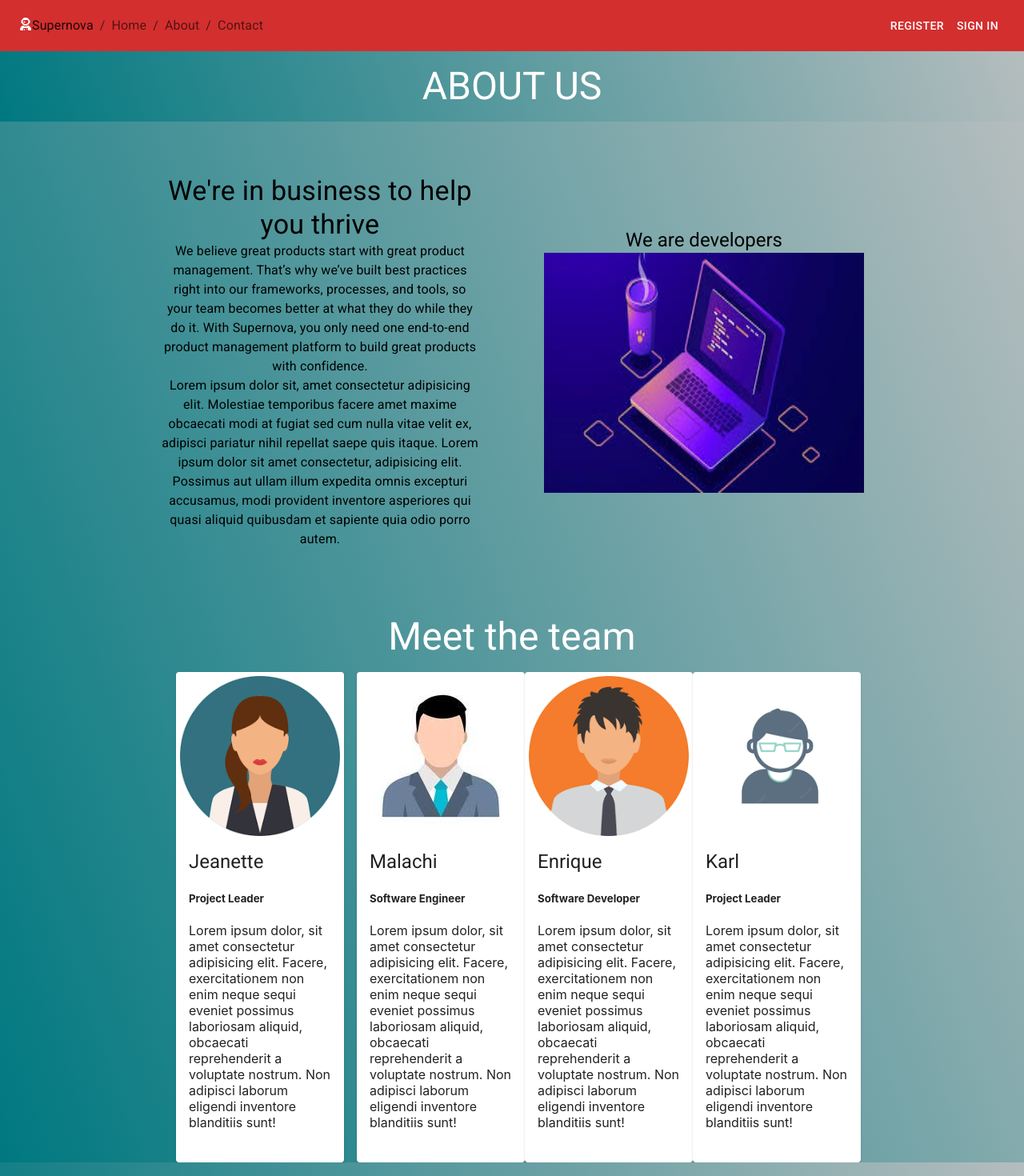
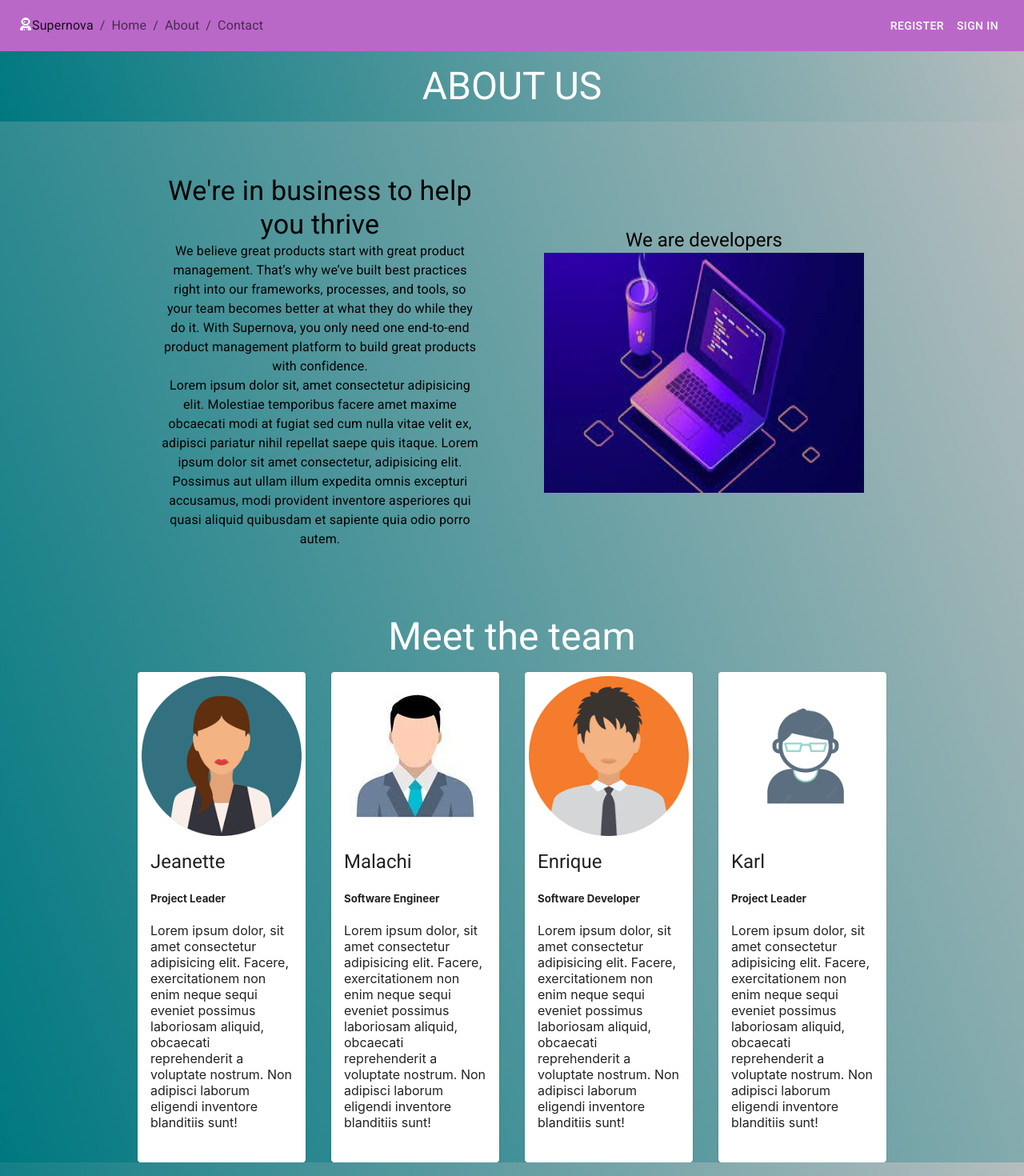
Before and after one commit to MalachiNichols/super-react, a React (Create React App) app: page /about in a window 1280 px wide. Shown: the top 1470 px of the page at 80% size. Built offline with nearby package versions, Linux system fonts and the light colour scheme.

Commit message:
semi-finalized look of about page.

```diff
--- a/src/pages/About.js
+++ b/src/pages/About.js
@@ -86,12 +86,14 @@ const About = () => {
         <Grid
           xs
           container
+          columnSpacing={0}
           sx={{
             minWidth: "100%",
             minHeight: 600,
             display: "flex",
             flexDirection: "row",
             justifyContent: "center",
+            alignItems: 'center'
           }}
         >
           <Grid
@@ -140,7 +142,6 @@ const About = () => {
               alignItems: "center",
               mx: 2,
             }}
-            class="card h-100"
           >
             <Card sx={{ width: 210 }}>
               <CardMedia
@@ -178,7 +179,6 @@ const About = () => {
               alignItems: "center",
               mx: 2,
             }}
-            class="card h-100"
           >
             <Card sx={{ width: 210 }}>
               <CardMedia
@@ -216,7 +216,6 @@ const About = () => {
               alignItems: "center",
               mx: 2,
             }}
-            class="card h-100"
           >
             <Card sx={{ width: 210 }}>
               <CardMedia
--- a/src/pages/Navbar.js
+++ b/src/pages/Navbar.js
@@ -6,6 +6,7 @@ import Toolbar from "@mui/material/Toolbar";
 import Typography from "@mui/material/Typography";
 import Button from "@mui/material/Button";
 import Breadcrumbs from "@mui/material/Breadcrumbs";
+import { useTheme } from "@mui/material/styles";
 import Link from "@mui/material/Link";
 import { FontAwesomeIcon } from "@fortawesome/react-fontawesome";
 import { faUserAstronaut } from "@fortawesome/free-solid-svg-icons";
@@ -14,9 +15,10 @@ import { faUserAstronaut } from "@fortawesome/free-solid-svg-icons";
 
 export default function Navbar() {
   let navigate = useNavigate()
+  let theme = useTheme()
   return (
     <Box sx={{ flexGrow: 1 }}>
-      <AppBar position="static" color='error'>
+      <AppBar position="static"  sx={{backgroundColor: theme.palette.secondary.light}}>
         <Toolbar>
           <div role="presentation" style={{ flex: 1 }}>
             <Breadcrumbs aria-label="breadcrumb">
```
